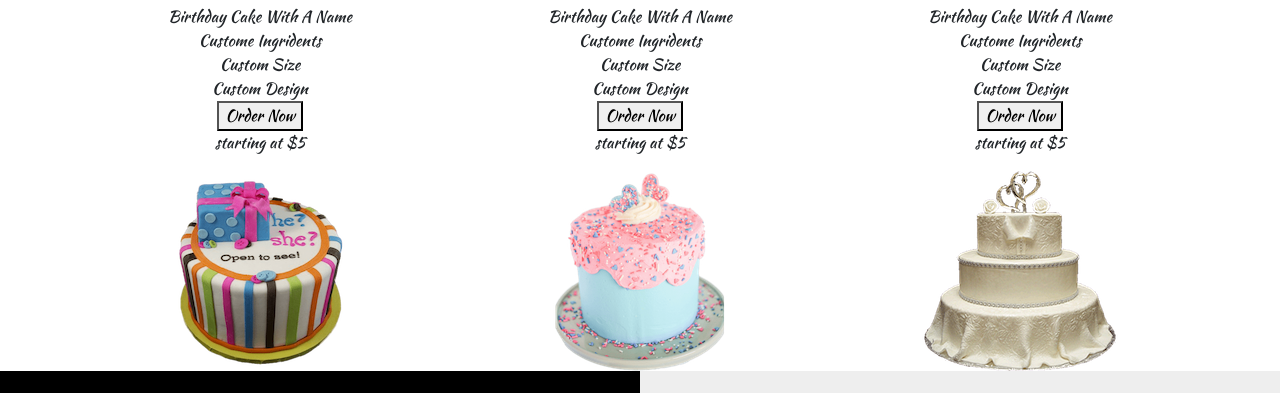
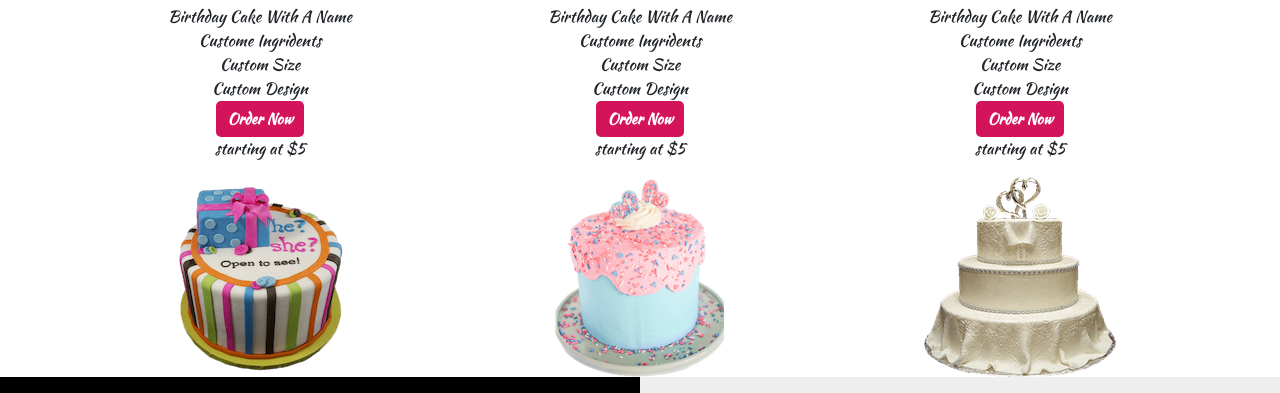
Before and after one commit to idiab1/donuts-bootstrap, a plain HTML site: page index.html in a window 1280 px wide. Shown: the part 3625-4018 px from the top of the page. Drawn offline with nearby package versions, Linux system fonts and the light colour scheme; files that its build step writes are made by us from their sources.

Commit message:
Create new button for order now

```diff
--- a/css/scss/component/_buttons.scss
+++ b/css/scss/component/_buttons.scss
@@ -81,6 +81,26 @@
 }
 
 /* End of Explore button exist in store section */
+
+/* Start Order Button */
+.order-button {
+  padding: 5px 10px;
+  font-size: 15px;
+  font-weight: 600;
+  border: 2px solid $mainColor;
+  background-color: $mainColor;
+  color: #fff;
+  @include prefixer(transition, all .3s ease-in, webkit moz o ms);
+  @include prefixer(border-radius, 5px, webkit moz o ms);
+
+  &:hover {
+    background-color: $mainColor;
+    color: #000;
+  }
+}
+
+/* End Order Button */
+
 
 /* Media query */
 
```
